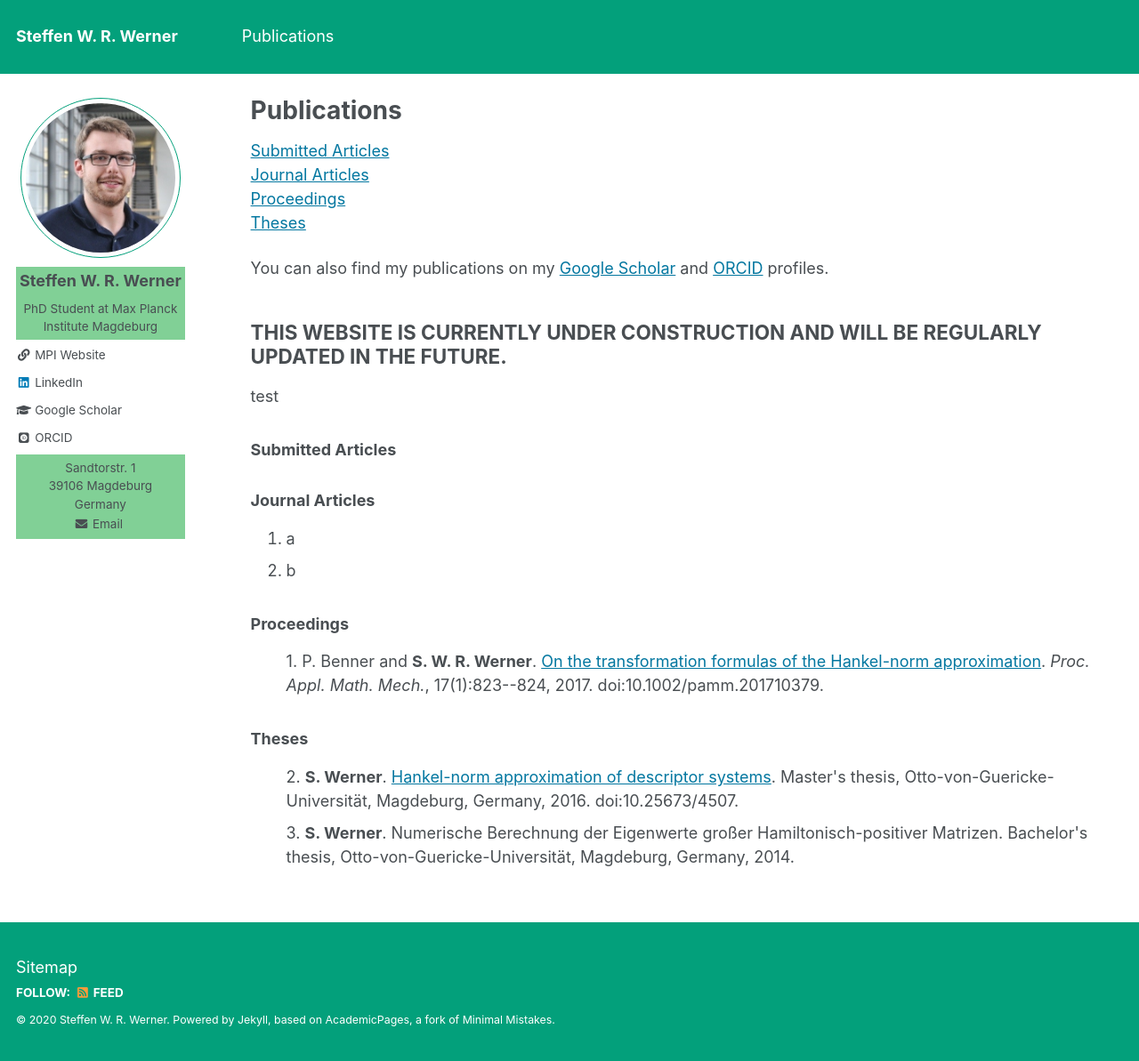
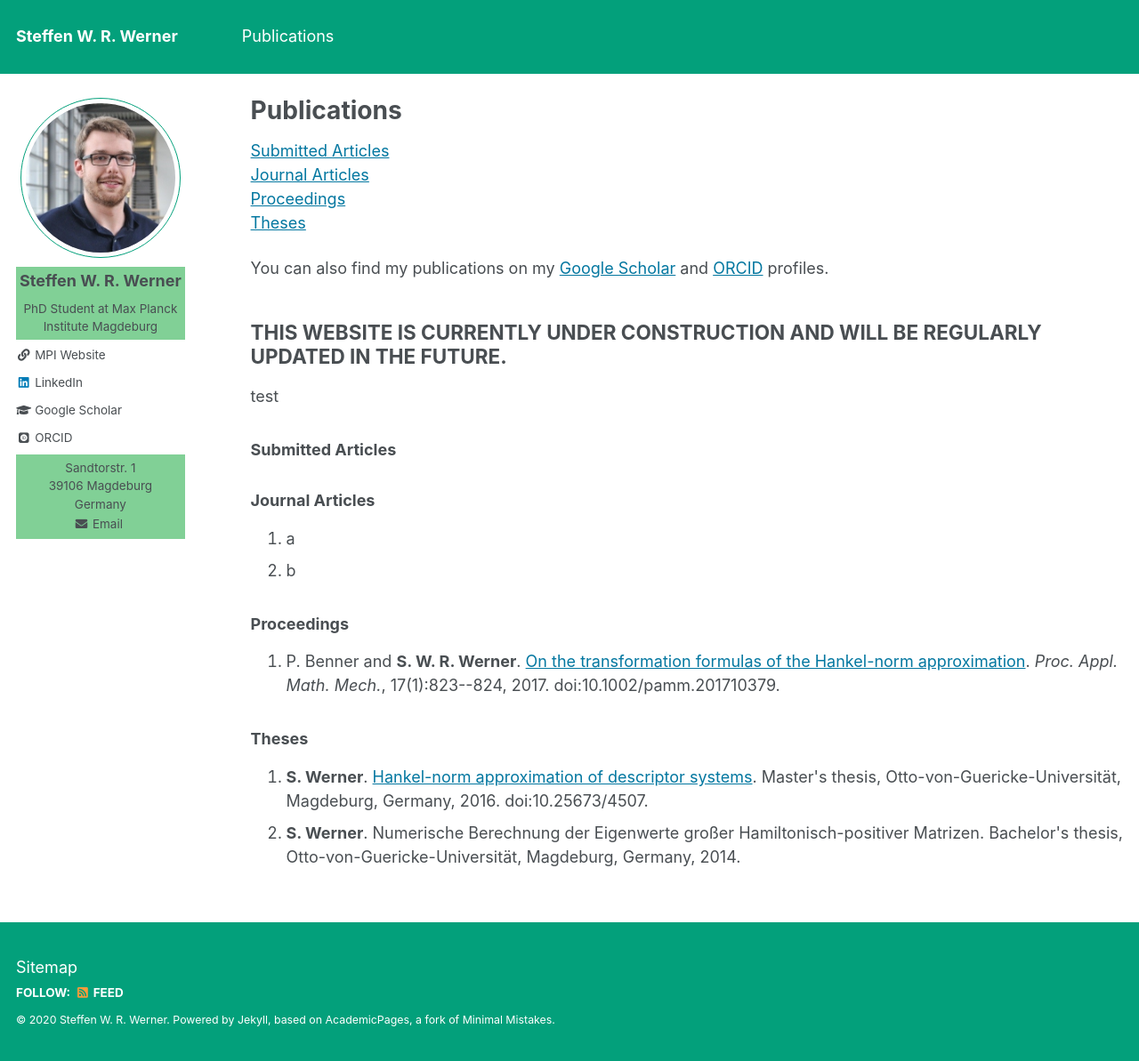
Before and after one commit to ninsteve/ninsteve.github.io, a Jekyll site: the page built from _pages/publications.md, in a window 1280 px wide and 1193 px high. Shown: the whole window at 89% size. Built offline with Jekyll 4.4.1, drawn with Linux system fonts in a browser that asks for light colours; some web fonts are replaced.

Commit message:
Try old argument for continued list.

```diff
--- a/_pages/publications.md
+++ b/_pages/publications.md
@@ -27,7 +27,7 @@ test
 </ol>
 
 ### <a name="proceedings"></a>Proceedings ###
-<ol class="start">
+<ol>
   <li>
     P. Benner and <strong>S. W. R. Werner</strong>. <a target="blank_"
     href="https://doi.org/10.1002/pamm.201710379">On the transformation formulas
@@ -37,7 +37,7 @@ test
 </ol>
 
 ### <a name="theses"></a>Theses ###
-<ol class="continue">
+<ol continue>
   <li>
     <strong>S. Werner</strong>. <a target="blank_"
     href="https://doi.org/10.25673/4507">Hankel-norm approximation of descriptor
```
